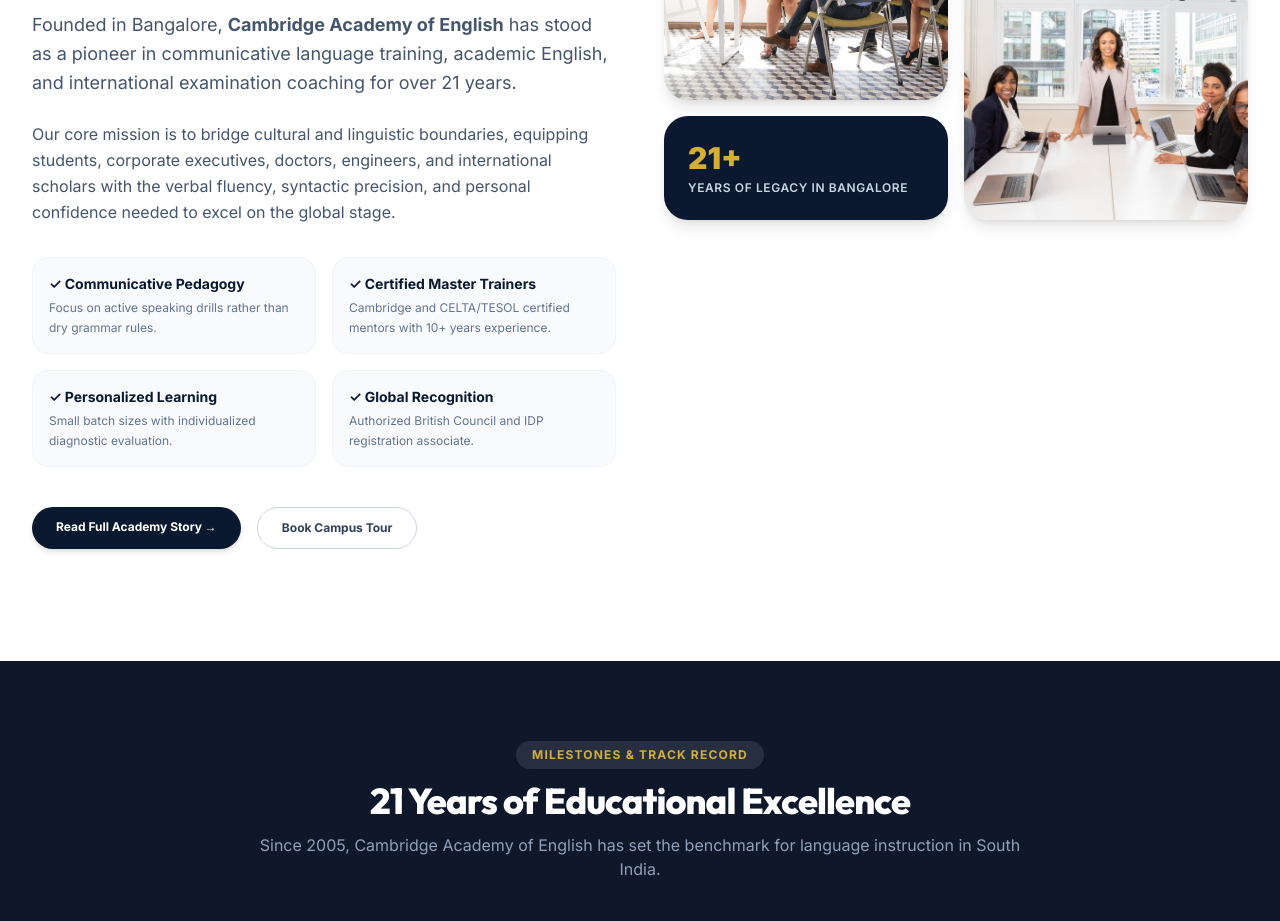
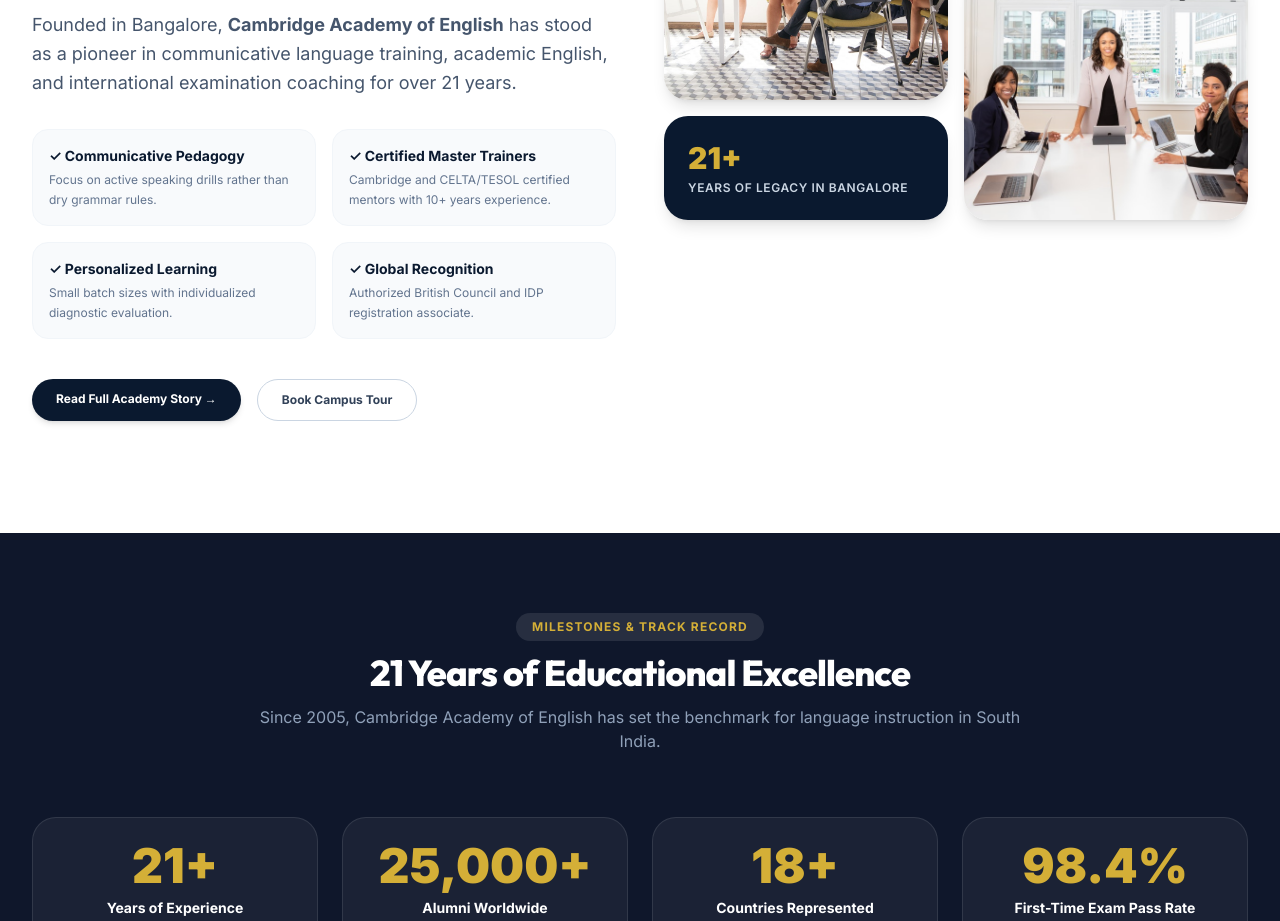
Before and after one commit to Utsavthesiya146/cambridgeacademyofenglish, a Next.js app: page / in a window 1280 px wide. Shown: the part 1160-2081 px from the top of the page. Built offline with nearby package versions, Linux system fonts and the light colour scheme; no server answers.

Commit message:
Fix spacing and international alignment

```diff
--- a/src/app/page.tsx
+++ b/src/app/page.tsx
@@ -188,7 +188,7 @@ export default function Home() {
                   Founded in Bangalore, <strong>Cambridge Academy of English</strong> has stood as a pioneer in communicative language training, academic English, and international examination coaching for over 21 years.
                 </p>
                 <p className="text-slate-600 text-sm sm:text-base leading-relaxed">
-                  Our core mission is to bridge cultural and linguistic boundaries, equipping students, corporate executives, doctors, engineers, and international scholars with the verbal fluency, syntactic precision, and personal confidence needed to excel on the global stage.
+
                 </p>
 
                 {/* Key Highlights */}
```
